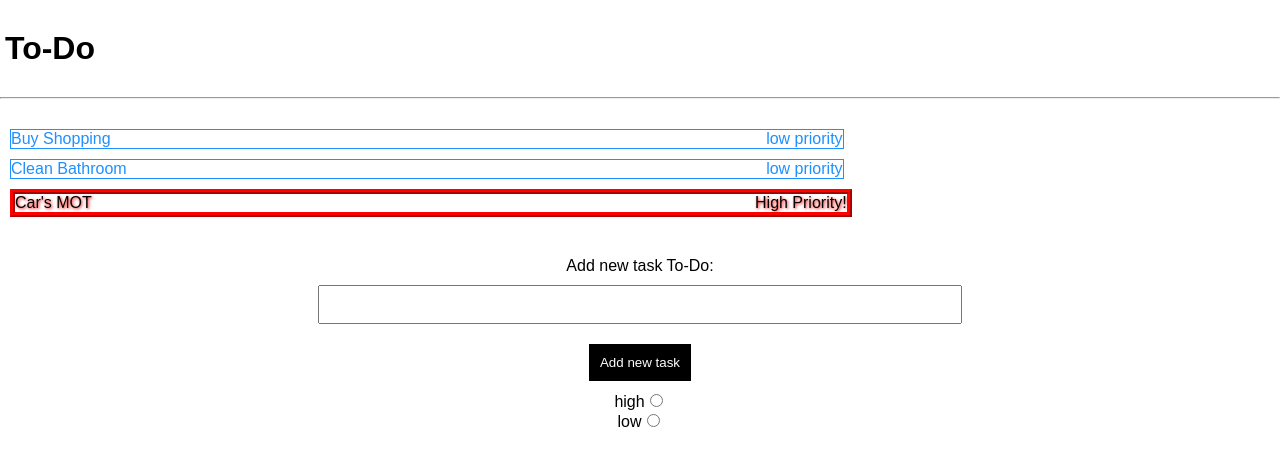
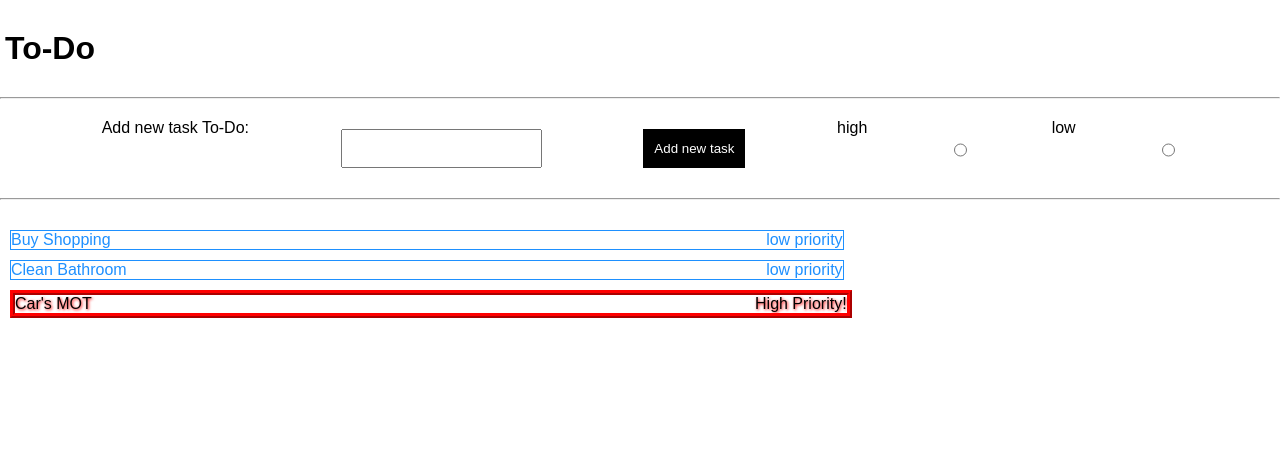
Before and after one commit to DonutsGoHere/hw_w7_d1, a React (Create React App) app: page / in a window 1280 px wide. Shown: the top 466 px of the page. Built offline with nearby package versions, Linux system fonts and the light colour scheme.

Commit message:
extensions complete

```diff
--- a/src/App.css
+++ b/src/App.css
@@ -25,28 +25,31 @@ li{
   justify-content: space-between;
   width: 66%;
 }
+
 li.high-priority {
   border: 5px solid red;
   border-style: ridge ;
   color: black;
   text-shadow: 1px 1px 3px red;
 }
+
 li.low-priority {
   border: 1px solid dodgerblue;
   color: dodgerblue;
 }
 
+input[type="text"] {
+  padding: 10px;
+  margin:10px;
+}
 
-input[type="text"] {
-  padding: 10px 0;
-  width: 50%;
-  margin:10px 0;
+form {
+  justify-content: space-evenly;
+  display: flex;
+  padding: 10px;
+  margin: 10px;
 }
-form {
-  padding: 10px 0;
-  margin: 10px 0;
 
-}
 button, input[type="submit"]{
   margin: 10px;
   padding: 10px;
--- a/src/App.js
+++ b/src/App.js
@@ -10,6 +10,8 @@ function App() {
   ]);
 
   const [newTask, setNewTask] = useState("");
+
+  const [newPriority, setNewPriority] = useState("")
 
   const taskNodes = tasks.map((task, index) => {
     return(
@@ -25,34 +27,42 @@ function App() {
     setNewTask(evt.target.value);
   }
 
+  const handlePriorityInput = (evt) => {
+    setNewPriority(evt.target.value);
+  }
+
   const addNewTask = (evt) => {
     evt.preventDefault();
     const copyTasks = [...tasks];
-    copyTasks.push({name: newTask, highPriority: false});
+    copyTasks.push({name: newTask, highPriority: newPriority});
     setTasks(copyTasks);
-    setNewTask("")
+    setNewTask("");
+    setNewPriority("");
   }
 
-  const changePriority = (index) => {
-    const copyTasks = [...tasks];
-    copyTasks[index].highPriority = true;
-    setTasks(copyTasks)
-  }
+  // const addNewPriority = (evt) => {
+  //   evt.preventDefault();
+  //   const copyTasks = [...tasks];
+  //   copyTasks.push({name: newTask, highPriority: newPriority});
+  //   setTasks(copyTasks);
+  //   setNewPriority("");
+  // }
 
   return (
     <div className="App">
       <div><h1>To-Do</h1></div>
+      <hr></hr><div><form onSubmit={addNewTask}>
+        <label>Add new task To-Do:</label>
+        <input id="new_task" type="text" value={newTask} onChange={handleTaskInput}/>
+        <input type="submit" value="Add new task"/>
+        <label>high</label><input type="radio" value="high-priority" onChange={handlePriorityInput}/>
+        <label>low</label><input type="radio" value="low-priority" onChange={handlePriorityInput}/>
+      </form></div>
       <hr></hr>
       <div><ul>
         {taskNodes}
       </ul></div>
-      <div><form onSubmit={addNewTask}>
-        <div><label>Add new task To-Do:</label></div>
-        <div><input id="new_task" type="text" value={newTask} onChange={handleTaskInput}/></div>
-        <div><input type="submit" value="Add new task"/></div>
-        <div><label>high</label><input type="radio" value="high-priority" onChange={changePriority}/></div>
-        <div><label>low</label><input type="radio" value="low-priority" onChange={changePriority}/></div>
-      </form></div>
+
     </div>
   );
 }
```
